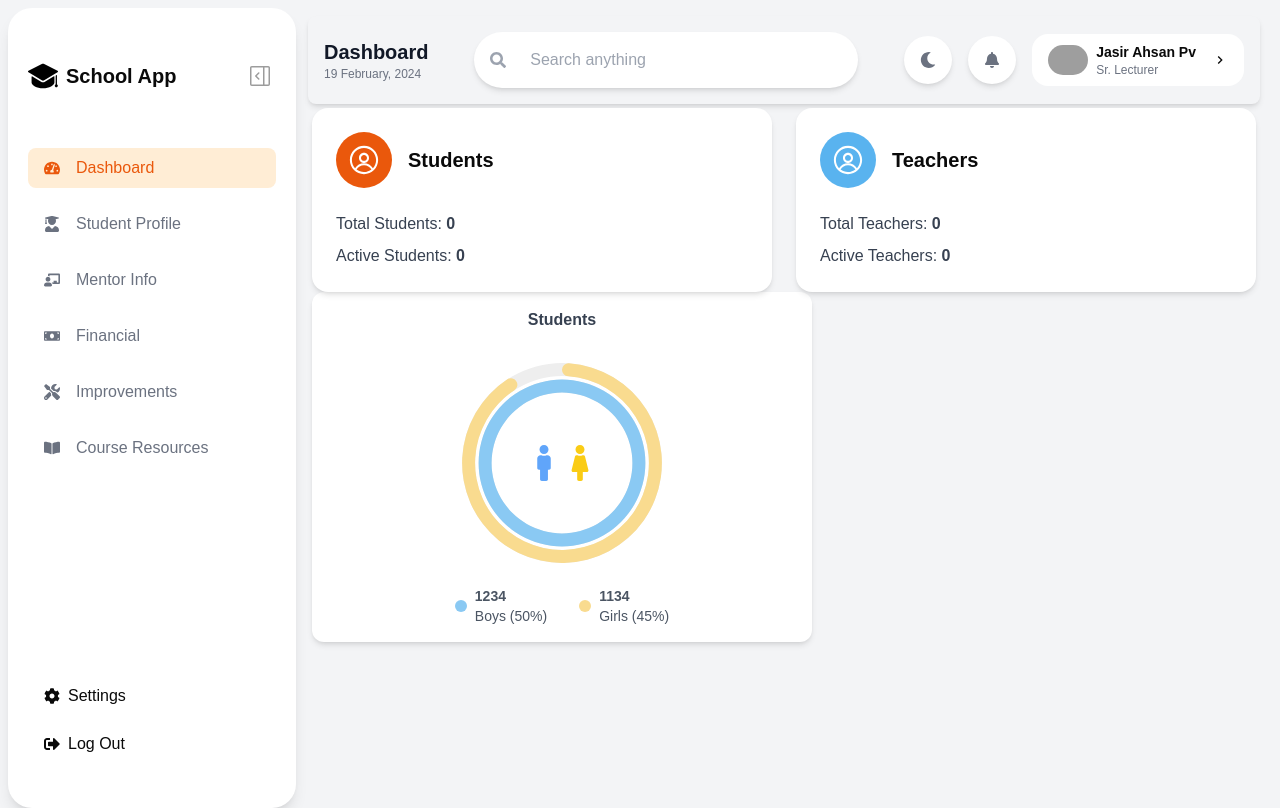
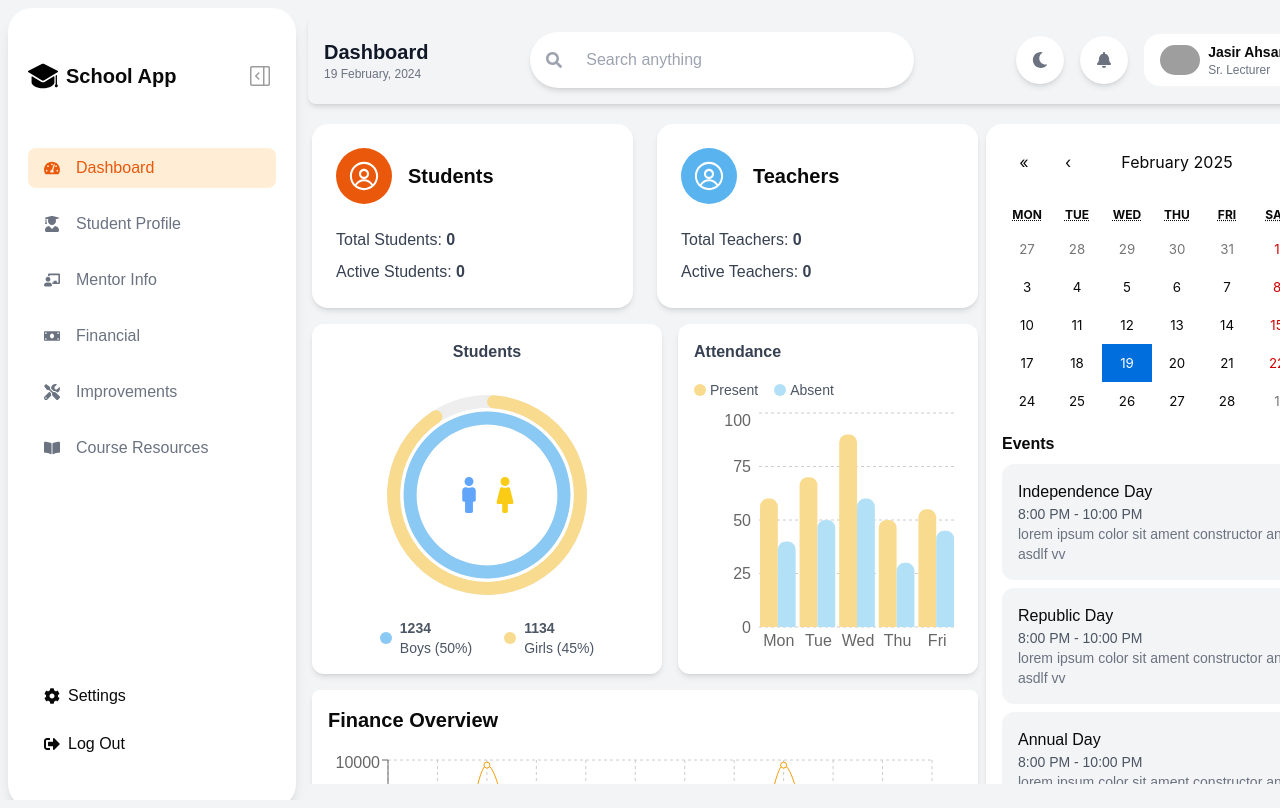
Before and after one commit to jasir-pv/Mentor-Hub, a Next.js app: page / in a window 1280 px wide. Built offline with nearby package versions, Linux system fonts and the light colour scheme; no server answers; grey boxes are pictures that could not be loaded.

Commit message:
dashboard updated

```diff
--- a/app/(dashboard)/layout.tsx
+++ b/app/(dashboard)/layout.tsx
@@ -12,16 +12,16 @@ const Layout = ({children}: {children: ReactNode}) => {
 
     //   </div>
     // </main>
-    <div className='flex h-screen p-2 '>
+    <div className='flex h-screen p-2 overflow-hidden'>
         <div className=" ">
               <Sidebar />
          </div>
 
       <div className="flex-1 flex flex-col mx-3 my-2">
-        <div className="w-full ">
+        <div className="w-full">
           <Header />
         </div>
-        <div className="flex-1 p-1">{children}</div>
+        <div className="flex-1 p-1 overflow-y-auto">{children}</div>
       </div>
     </div>
   )
--- a/app/(dashboard)/page.tsx
+++ b/app/(dashboard)/page.tsx
@@ -1,13 +1,38 @@
 import RoundChart from "@/components/Chart";
+import AttendenceChart from '@/components/AttendenceChart'
+import FinanceChart from "@/components/FinanceChart";
 import Stats from "@/components/Stats";
+import EventCalender from '@/components/EventCalender'
+
 
 
 export default function Home() {
   return (
    <div>
-      <Stats />
-      {/* <StudentDetails /> */}
-      <RoundChart />
+      <div className='mt-4 flex justify-between'>
+
+
+<div className='w-full'>
+  {/* stats */}
+  <Stats />
+
+  {/* middle */}
+  <div className='flex flex-col mt-4 gap-4  sm:flex-row'>
+  <RoundChart />
+  <AttendenceChart />
+  </div>
+
+  <div>
+    <FinanceChart />
+  </div>
+</div>
+
+{/* Right side Calender */}
+<div className='hidden lg:block'>
+    <EventCalender />
+</div>
+
+</div>
    </div>
   );
 }
--- a/components/EventCalender.tsx
+++ b/components/EventCalender.tsx
@@ -53,7 +53,8 @@ const EventCalendar = () => {
 
       {/* Events */}
 
-      <div className='flex flex-col gap-4'>
+      <div className='flex flex-col gap-2'>
+        <h2 className='mt-3 font-semibold text-green'>Events</h2>
             {events.map(event => {
                 return (
                 <div className='p-4 bg-gray-100 rounded-xl' key={event.id}>
--- a/components/Sidebar.tsx
+++ b/components/Sidebar.tsx
@@ -42,7 +42,7 @@ const Sidebar = () => {
   ];
 
   return (
-    <div className={`h-screen ${expand ? 'w-72 ' : ''} bg-white rounded-3xl shadow-lg p-5 flex flex-col justify-between transition-all duration-300 ease-in-out`}>
+    <div className={`h-screen ${expand ? 'w-72 ' : ''} position-fixed bg-white rounded-3xl shadow-lg p-5 flex flex-col justify-between transition-all duration-300 ease-in-out`}>
 
       {/* Logo & Expand Button */}
       <div>
```
